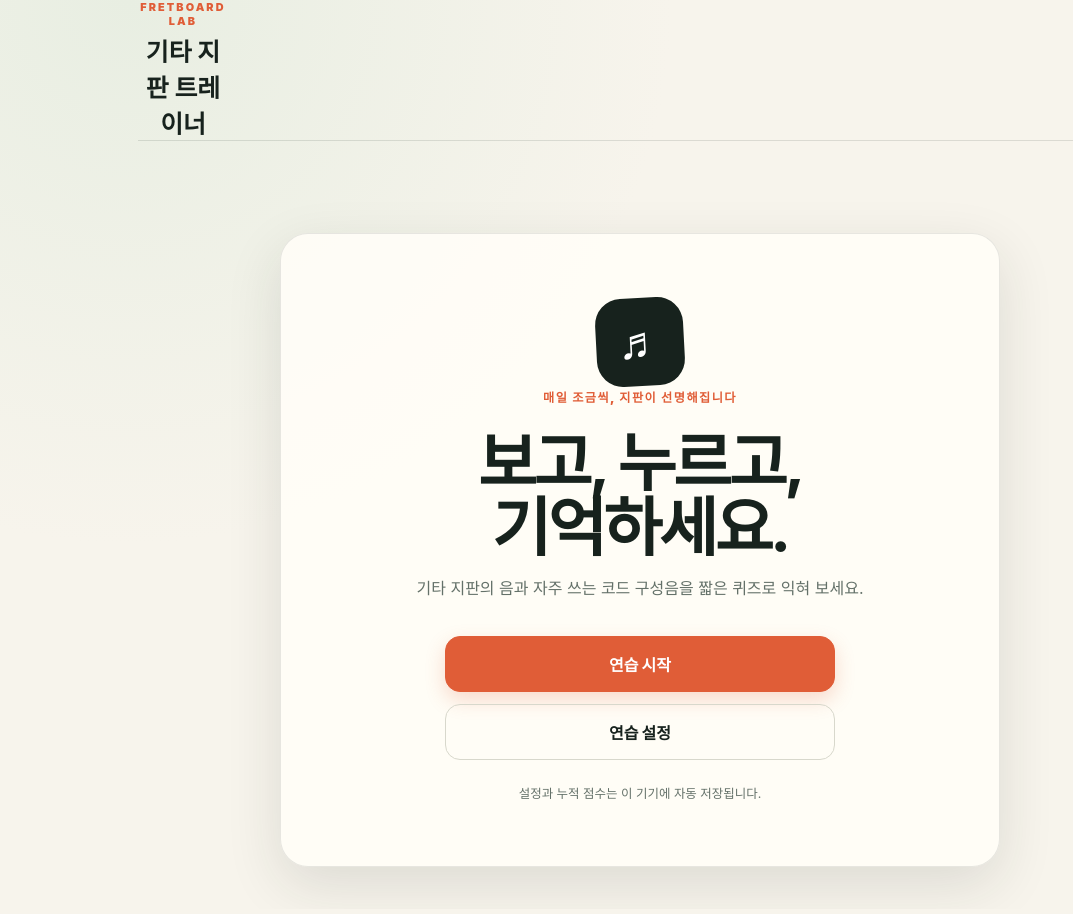
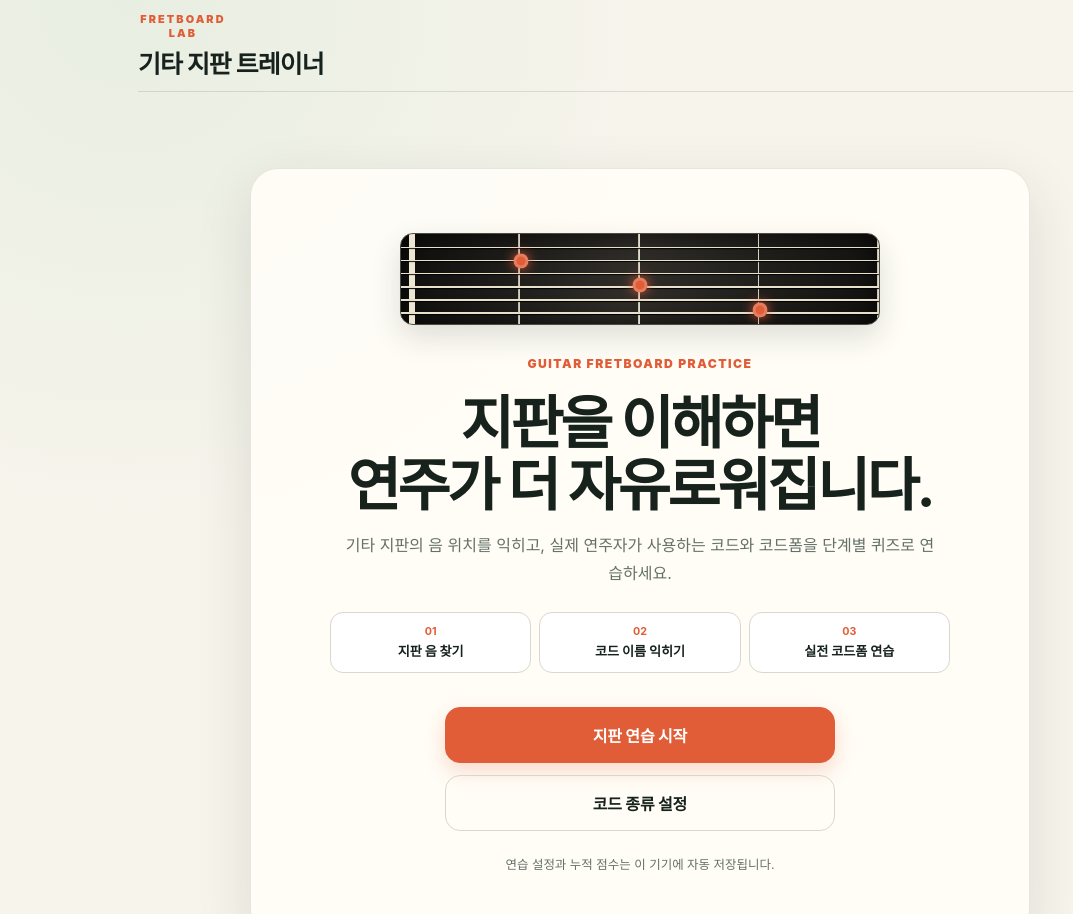
Before and after one commit to Pnutbox/Fretory, a plain HTML site: page index.html in a window 1280 px wide. Shown: the top 914 px of the page, without its empty margins (0-1073 px from the left). Drawn offline with Linux system fonts and the light colour scheme.

Commit message:
Add files via upload

```diff
--- a/app.js
+++ b/app.js
@@ -78,7 +78,7 @@ class PianoKeyboard{
 class App{
   constructor(){this.screen=$('#screen');this.title=$('#screenTitle');this.back=$('#backButton');this.install=$('#installButton');this.state=Store.load();this.deferredPrompt=null;this.back.addEventListener('click',()=>this.home());this.install.addEventListener('click',()=>this.promptInstall());window.addEventListener('beforeinstallprompt',e=>{e.preventDefault();this.deferredPrompt=e;this.install.classList.remove('hidden')});window.addEventListener('keydown',e=>this.keydown(e));this.home()}
   shell(title,back=true){this.title.textContent=title;this.back.classList.toggle('hidden',!back);this.screen.focus()}
-  home(){this.mode=null;this.shell('기타 지판 트레이너',false);this.screen.innerHTML=`<section class="home-panel card"><div class="brand-mark" aria-hidden="true">♬</div><span class="section-kicker">매일 조금씩, 지판이 선명해집니다</span><h2>보고, 누르고,<br>기억하세요.</h2><p class="lead">기타 지판의 음과 자주 쓰는 코드 구성음을 짧은 퀴즈로 익혀 보세요.</p><div class="stack-actions"><button class="primary-button" data-go="modes">연습 시작</button><button class="secondary-button" data-go="settings">연습 설정</button></div><p class="small-note">설정과 누적 점수는 이 기기에 자동 저장됩니다.</p></section>`;$$('[data-go]',this.screen).forEach(b=>b.onclick=()=>this[b.dataset.go]())}
+  home(){this.mode=null;this.shell('기타 지판 트레이너',false);this.screen.innerHTML=`<section class="home-panel card"><div class="hero-fretboard" aria-hidden="true"><span class="hero-nut"></span>${Array.from({length:6},(_,i)=>`<i class="hero-string" style="--i:${i}"></i>`).join('')}<b style="--x:25%;--y:30%"></b><b style="--x:50%;--y:57%"></b><b style="--x:75%;--y:84%"></b></div><span class="section-kicker">GUITAR FRETBOARD PRACTICE</span><h2>지판을 이해하면<br>연주가 더 자유로워집니다.</h2><p class="lead">기타 지판의 음 위치를 익히고, 실제 연주자가 사용하는 코드와 코드폼을 단계별 퀴즈로 연습하세요.</p><div class="learning-points"><span><b>01</b> 지판 음 찾기</span><span><b>02</b> 코드 이름 익히기</span><span><b>03</b> 실전 코드폼 연습</span></div><div class="stack-actions"><button class="primary-button" data-go="modes">지판 연습 시작</button><button class="secondary-button" data-go="settings">코드 종류 설정</button></div><p class="small-note">연습 설정과 누적 점수는 이 기기에 자동 저장됩니다.</p></section>`;$$('[data-go]',this.screen).forEach(b=>b.onclick=()=>this[b.dataset.go]())}
   modes(){this.shell('연습 선택');const frets=[3,5,7,9,12];this.screen.innerHTML=`<section class="setup card"><span class="section-kicker">PRACTICE MODE</span><h2>무엇을 연습할까요?</h2><div class="mode-grid"><button class="mode-card" data-mode="note"><span class="mode-icon">🎹</span><strong>음 맞히기</strong><span>표시된 줄과 프렛의 음을 피아노 건반에서 선택합니다.</span></button><button class="mode-card" data-mode="chord"><span class="mode-icon">🎸</span><strong>코드 맞히기</strong><span>실제 연주에 쓰는 표준 코드폼을 보고 코드 이름을 고릅니다.</span></button></div><fieldset class="form-group quick-fret"><legend>최대 프렛</legend><p>음 맞히기 출제 범위에 적용됩니다.</p><div class="chip-grid">${frets.map(n=>`<label class="chip"><input type="radio" name="fret" value="${n}" ${this.state.fretMax===n?'checked':''}><span>${n}프렛</span></label>`).join('')}</div></fieldset></section>`;$$('[data-mode]',this.screen).forEach(b=>b.onclick=()=>b.dataset.mode==='chord'?this.chordDifficulty():this.start('note'));$$('[name=fret]',this.screen).forEach(input=>input.onchange=()=>{this.state.fretMax=Number(input.value);Store.save(this.state)})}
   chordDifficulty(){this.shell('코드 난이도');const levels=[['1단계','기본 오픈 코드','C · A · G · E · D · Am · Em · Dm'],['2단계','기본 7th 코드','A7 · C7 · D7 · E7 · G7 · m7'],['3단계','바레 코드','F · B♭ · Bm · Fm · C♯m · Gm'],['4단계','서스펜디드 코드','sus2 · sus4 코드폼'],['5단계','확장 코드','maj7 · 7 · m7 고급 코드폼']];this.screen.innerHTML=`<section class="setup card"><span class="section-kicker">CHORD LEVEL</span><h2>난이도를 선택하세요.</h2><div class="level-list">${levels.map((x,i)=>`<button class="level-card" data-level="${i+1}"><span class="level-number">${i+1}</span><span><strong>${x[0]} · ${x[1]}</strong><small>${x[2]}</small></span><b aria-hidden="true">→</b></button>`).join('')}</div></section>`;$$('[data-level]',this.screen).forEach(b=>b.onclick=()=>{this.chordLevel=Number(b.dataset.level);this.start('chord')})}
   settings(){this.shell('코드 설정');this.screen.innerHTML=`<section class="settings card"><span class="section-kicker">SETTINGS</span><h2>연습할 코드를 고르세요.</h2><fieldset class="form-group"><legend>코드 종류</legend><div class="chip-grid">${Object.entries(CHORDS).map(([k,v])=>`<label class="chip"><input type="checkbox" name="chord" value="${k}" ${this.state.chordTypes.includes(k)?'checked':''}><span>${v.label}</span></label>`).join('')}</div></fieldset><button class="primary-button" id="saveSettings">설정 저장</button></section>`;$('#saveSettings').onclick=()=>{const chosen=$$('[name=chord]:checked').map(x=>x.value);this.state.chordTypes=chosen.length?chosen:['major'];Store.save(this.state);this.modes()}}
--- a/styles.css
+++ b/styles.css
@@ -11,6 +11,21 @@
 .form-group{border:0;padding:0;margin:0 0 26px}.form-group legend{font-weight:900;margin-bottom:12px}.chip-grid{display:flex;flex-wrap:wrap;gap:9px}.chip{position:relative}.chip input{position:absolute;opacity:0}.chip span{display:block;padding:10px 14px;border:1px solid var(--line);border-radius:999px;background:#fff;cursor:pointer;font-weight:750}.chip input:checked+span{background:var(--ink);color:#fff;border-color:var(--ink)}.settings .primary-button{width:100%}
 @media(max-width:620px){.app-shell{padding-inline:12px}.topbar{grid-template-columns:64px 1fr 64px;min-height:76px}.ghost-button{font-size:.7rem;padding:7px}.screen{padding-top:20px}.home-panel{margin-top:1vh}.mode-grid{grid-template-columns:1fr}.mode-card{min-height:135px}.quiz-header{align-items:flex-start}.score{flex-direction:column}.score span{font-size:.75rem;padding:6px 9px}.quiz-card{border-radius:20px}.fretboard{height:220px}.keyboard{height:180px}.black-key{height:60%;width:10%;margin-left:-.5%}.chord-choices{grid-template-columns:1fr}.eyebrow{display:none}}
 @media(prefers-reduced-motion:reduce){*{scroll-behavior:auto!important;transition:none!important}}
+
+/* V2.3: 목적이 분명한 첫 화면과 한 줄 제목 */
+.title-wrap{min-width:0}.topbar h1{font-size:clamp(.98rem,3vw,1.55rem);white-space:nowrap;letter-spacing:-.035em}
+.home-panel{max-width:780px;margin-top:3vh}
+.hero-fretboard{position:relative;width:min(480px,94%);height:92px;margin:0 auto 27px;overflow:hidden;border-radius:13px;background:linear-gradient(100deg,#0e0e0d,#302d29 48%,#12110f);border:1px solid #4f4a43;box-shadow:inset 0 0 25px #000b,0 12px 30px #17221d24}
+.hero-fretboard::after{content:"";position:absolute;inset:0;background:repeating-linear-gradient(90deg,transparent 0,transparent calc(25% - 2px),#bdb9aa calc(25% - 2px),#eee9d8 25%)}
+.hero-nut{position:absolute;left:8px;top:0;bottom:0;width:6px;background:#ece6d3;z-index:2}
+.hero-string{position:absolute;z-index:3;left:0;right:0;top:calc(14% + var(--i)*14.5%);height:calc(1px + var(--i)*.25px);background:#e7e1cc;box-shadow:0 1px 1px #000}
+.hero-fretboard b{position:absolute;z-index:4;left:var(--x);top:var(--y);width:15px;height:15px;border-radius:50%;background:var(--accent);border:3px solid #fff3;transform:translate(-50%,-50%);box-shadow:0 0 12px #e05d37}
+.home-panel h2{font-size:clamp(2rem,6vw,3.6rem);line-height:1.08;margin:20px 0 16px;letter-spacing:-.055em}
+.home-panel .lead{max-width:590px}
+.learning-points{max-width:620px;margin:25px auto 0;display:grid;grid-template-columns:repeat(3,1fr);gap:8px}
+.learning-points span{padding:12px 8px;border:1px solid var(--line);border-radius:13px;background:#fff;font-size:.82rem;font-weight:850}
+.learning-points b{display:block;margin-bottom:3px;color:var(--accent);font-size:.67rem}
+@media(max-width:620px){.topbar{grid-template-columns:48px 1fr 48px}.ghost-button{font-size:.66rem;padding-inline:5px}.learning-points{grid-template-columns:1fr}.learning-points span{display:grid;grid-template-columns:28px 1fr;align-items:center;text-align:left}.learning-points b{margin:0}}
 
 /* V2.1: 빠른 프렛 선택과 에보니 지판 */
 .quick-fret{margin-top:26px;padding-top:22px;border-top:1px solid var(--line)}
--- a/sw.js
+++ b/sw.js
@@ -1,4 +1,4 @@
-const CACHE='fretboard-trainer-v2.2.0';
+const CACHE='fretboard-trainer-v2.3.0';
 const ASSETS=['./','./index.html','./styles.css','./app.js','./manifest.webmanifest','./icons/icon-192.png','./icons/icon-512.png'];
 self.addEventListener('install',event=>event.waitUntil(caches.open(CACHE).then(cache=>cache.addAll(ASSETS)).then(()=>self.skipWaiting())));
 self.addEventListener('activate',event=>event.waitUntil(caches.keys().then(keys=>Promise.all(keys.filter(k=>k!==CACHE).map(k=>caches.delete(k)))).then(()=>self.clients.claim())));
```
Also changed, not shown: 1 other file.
